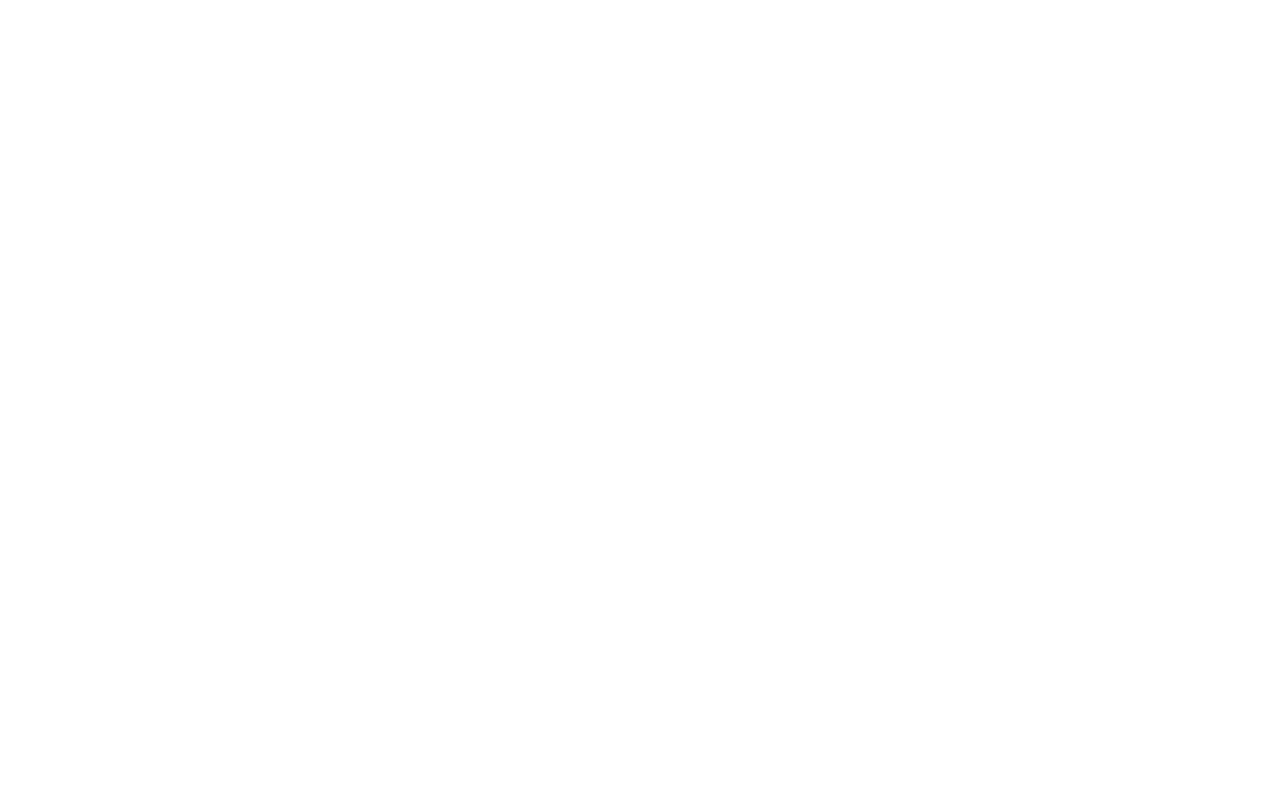
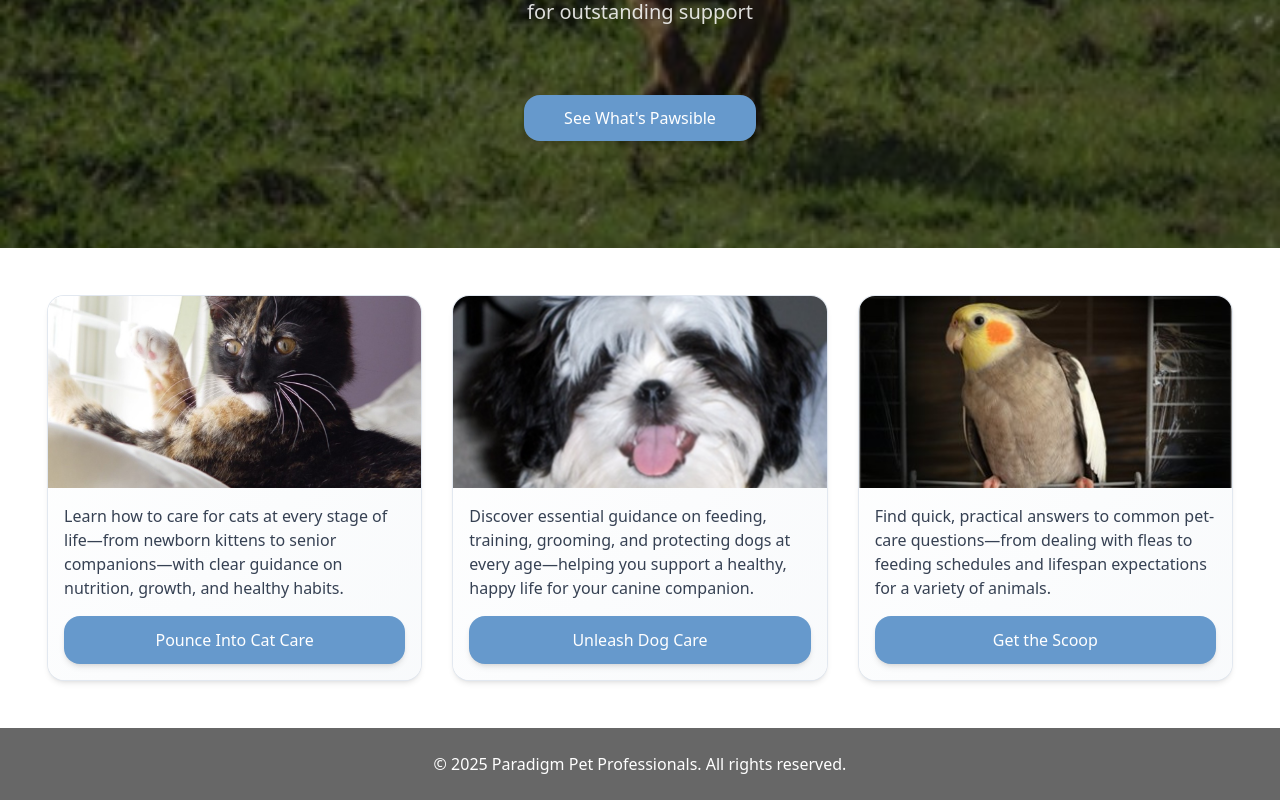
Before and after one commit to tanner-c/paradigm-pet-professionals, a React (Vite) app: page / in a window 1280 px wide. Shown: the part 448-1248 px from the top of the page. Before the commit the page ends 800 px from the top, so only its background shows below. Built offline with nearby package versions, Linux system fonts and the light colour scheme.

Commit message:
fix: Update routing to use HashRouter and improve Card component styling

```diff
--- a/src/App.tsx
+++ b/src/App.tsx
@@ -5,14 +5,14 @@ import Dogs from './pages/Dogs';
 import Birds from './pages/Birds';
 import FAQ from './pages/FAQ';
 import Consultation from './pages/Consultation';
-import { BrowserRouter, Routes, Route } from 'react-router';
+import { Routes, Route, HashRouter } from 'react-router';
 import Home from './pages/Home';
 
 function App() {
 
   return (
     <>
-      <BrowserRouter basename='/paradigm-pet-professionals'>
+      <HashRouter>
         <Header />
         <Routes>
           <Route path="/" element={<Home />} />
@@ -22,7 +22,7 @@ function App() {
           <Route path="/faq" element={<FAQ />} />
           <Route path="/consultation" element={<Consultation />} />
         </Routes>
-      </BrowserRouter>
+      </HashRouter>
     </>
   )
 }
--- a/src/components/Card.tsx
+++ b/src/components/Card.tsx
@@ -17,13 +17,14 @@ export default function Card({
 }) {
   return (
     // outer wrapper controls responsive width: full on mobile, 1/3 on md, 1/4 on lg
-    <div className={`w-full md:w-1/${numberOfCards} p-4`}>
+    <div className={`w-full ${numberOfCards === 3 ? "md:w-1/3" : numberOfCards === 4 ? "md:w-1/4" : ""} p-4`}>
       <div className="
-        bg-linear-to-br
+        bg-gradient-to-br
         from-white
         to-slate-50
         md:rounded-2xl
         md:shadow-md
+        ring-1
         lg:ring-1
         ring-slate-200
         overflow-hidden
```
